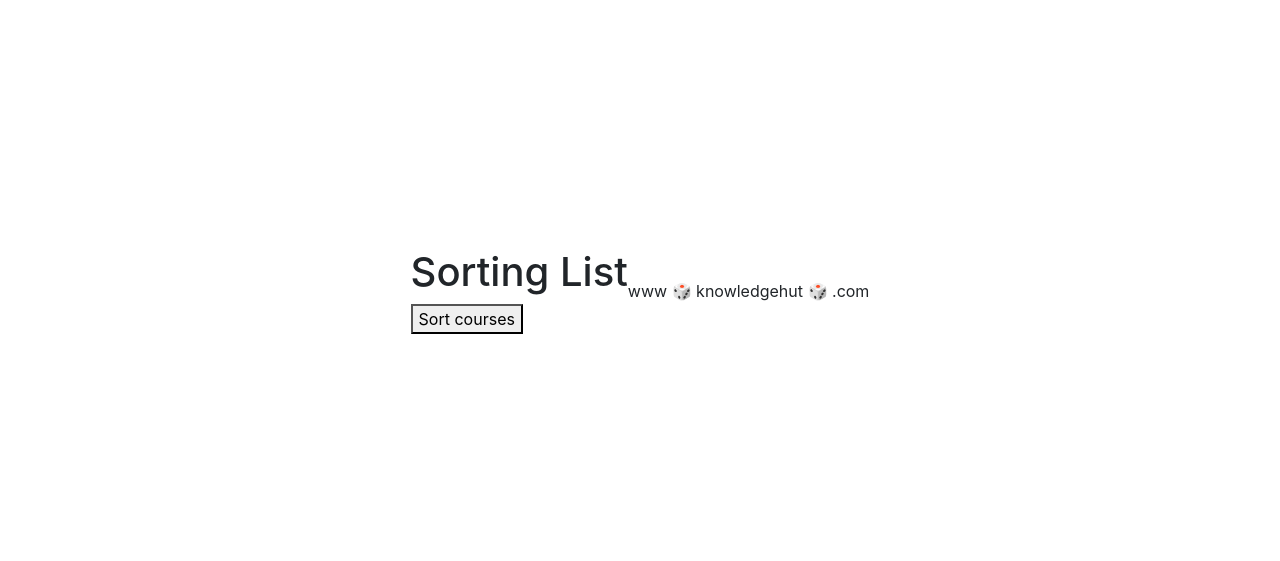
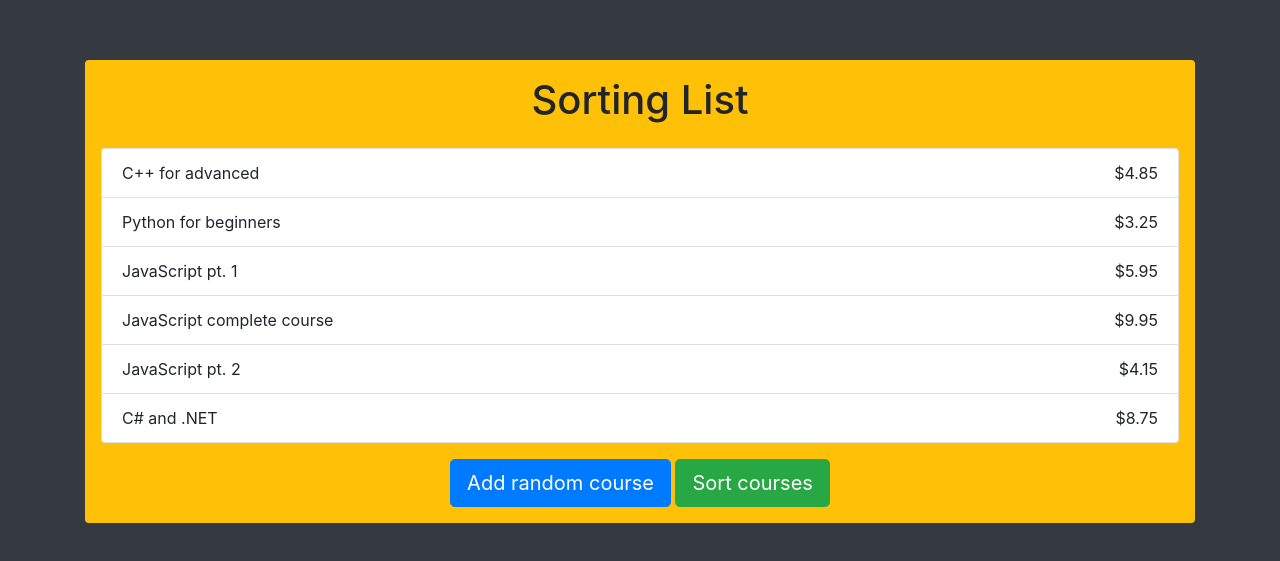
Before and after one commit to metalyx/knowledgehut-drums, a plain HTML site: page proj4-starter/index.html in a window 1280 px wide. Shown: the part 109-670 px from the top of the page. Drawn offline with nearby package versions, Linux system fonts and the light colour scheme.

Commit message:
#004: Project 4 is done

```diff
--- a/proj4-starter/index.html
+++ b/proj4-starter/index.html
@@ -4,34 +4,34 @@
         <meta charset="UTF-8" />
         <meta name="viewport" content="width=device-width, initial-scale=1.0" />
         <title>Sorting List</title>
-    <link rel="stylesheet" href="./style.css" />
         <link
         rel="stylesheet"
         href="https://stackpath.bootstrapcdn.com/bootstrap/4.4.1/css/bootstrap.min.css"
         />
+        <link rel="stylesheet" href="./style.css" />
     </head>
-  <body class="">
-    <div class="">
+  <body class="bg-dark container ">
+    <div class="bg-warning rounded p-3 w-100 d-flex justify-content-center align-items-center flex-column">
       <h1 class="">Sorting List</h1>
-      <ul class="list-group">
-        <!-- <li class="list-group-item">
-          Javascript course<span class="float-right">$2.1</span>
-        </li> -->
+      <ul id="list" class="list-group w-100 m-3">
       </ul>
+      <div>
         <button
         type="button"
-        class=""
+        class="button btn-lg btn btn-primary"
+        id="addCourse"
+        >
+        Add random course
+      </button>
+      <button
+        type="button"
+        class="button btn-lg btn btn-success"
+        id="sort"
       >
         Sort courses
       </button>
-
       </div>
-
-      <footer>
-        www 🎲 knowledgehut 🎲 .com
-      </footer>
-
-    <script src="./script.js"></script>
-
+    </div>
+    <script src="script.js"></script>
   </body>
 </html>
--- a/proj4-starter/script.js
+++ b/proj4-starter/script.js
@@ -0,0 +1,122 @@
+// Hardcoded list of courses
+const courses = [
+    {
+        name: 'C++ for advanced',
+        price: 4.85,
+    },
+    {
+        name: 'Python for beginners',
+        price: 3.25,
+    },
+    {
+        name: 'JavaScript pt. 1',
+        price: 5.95,
+    },
+    {
+        name: 'JavaScript complete course',
+        price: 9.95,
+    },
+    {
+        name: 'JavaScript pt. 2',
+        price: 4.15,
+    },
+    {
+        name: 'C# and .NET',
+        price: 8.75,
+    },
+]
+
+// Our target <ul>
+const list = document.getElementById('list');
+
+// Creating list items on load of the web page.
+window.addEventListener('load', () => addCourses(courses, list));
+
+// Search for a buttons in document
+const addCourseButton = document.getElementById('addCourse');
+const sortButton = document.getElementById('sort');
+
+// If true - ascending, else - descending
+let ascending = true;
+
+// SortButton initially sorts the array, and then re-renders the contents of target (<ul>)
+sortButton.addEventListener('click', () => {
+    sortCoursesByPrice(courses);
+    addCourses(courses, list);
+})
+
+// Clears the target HTML Element and insert HTML Elements from array
+function renderHTMLElements(elements, target) {
+    // Just to be sure we have something to render
+    if (!elements.length) return;
+
+    // Just to be sure we have where to render
+    if (!target) return;
+
+    // Clear the target HTML Element
+    target.innerHTML = '';
+
+    // Creating fragment so we don't need to create 'real' node/HTML Element
+    // It is the same as <div> but doesn't exists in real DOM tree
+    const documentFragment = document.createDocumentFragment();
+
+    // Loop through array of HTML Elements and append each to the fragment
+    elements.forEach(element => {
+        documentFragment.appendChild(element);
+    });
+
+    // Appending a fragment to the existing <ul>
+    list.appendChild(documentFragment);
+};
+
+// Creates and wrapping single list item
+function generateListItem ({ name, price }) {
+    // Creating <li> element
+    const li = document.createElement('li');
+
+    // Set classes for styling
+    li.setAttribute('class', 'list-group-item');
+
+    // Setting inner text for <li> as course name
+    li.innerText = name;
+
+    // Creating <span> that contains the price of the course
+    const span = document.createElement('span');
+
+    // Set classes for styling
+    span.setAttribute('class', 'float-right');
+
+    // Setting inner text for <span> as course price
+    // Don't forget about $ sign
+    span.innerText = `$${price}`;
+
+    // Inserting span into <li> element
+    li.appendChild(span);
+
+    // Returning resulting <li> for further use
+    return li;
+}
+
+// Initiates the process
+function addCourses (courses, target) {
+
+    // Loop through array of courses and call generateListItem
+    const listItemsArray = courses.map((course) => generateListItem(course));
+
+    // Calls render function with given array
+    renderHTMLElements(listItemsArray, target);
+}
+
+// Simply sort courses array
+function sortCoursesByPrice (courses) {
+    if (ascending) {
+
+        // Ascending order
+        courses.sort((a, b) => a.price > b.price ? 1 : -1);
+        ascending = false;
+    } else {
+        // Descending order
+        courses.sort((a, b) => a.price < b.price ? 1 : -1);
+        ascending = true;
+    }
+}
```
Lines whose indentation alone changed are shown as unchanged.
